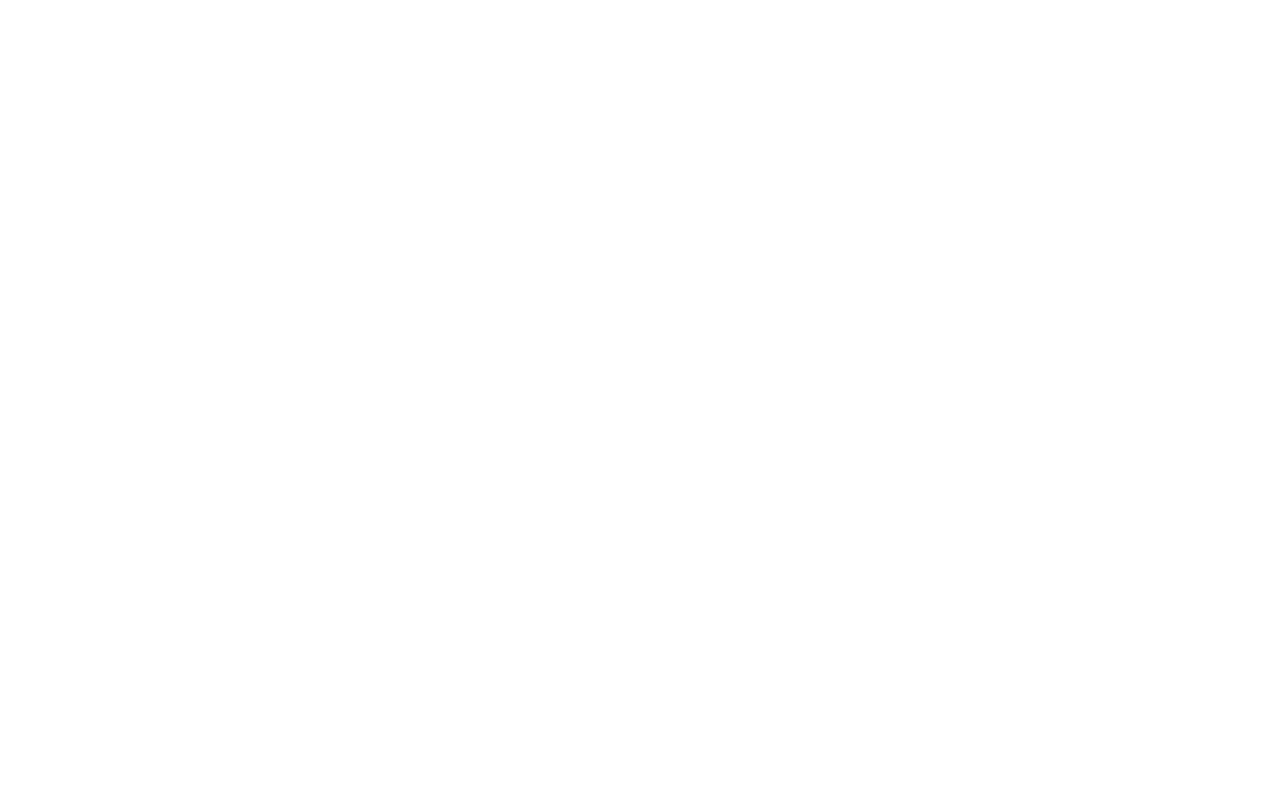
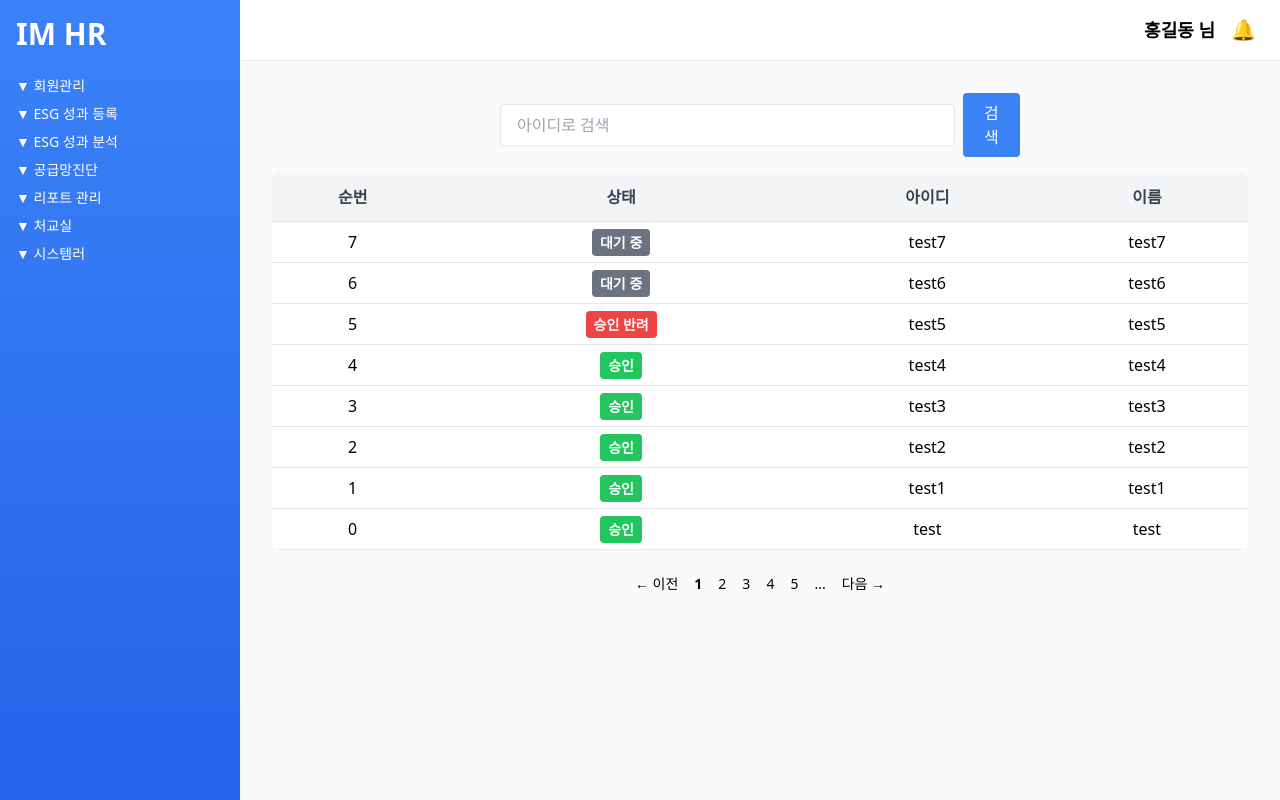
Before and after one commit to saway126/test_hrim, a Vue app: page /admin/user-search in a window 1280 px wide. Before the commit this address had no page. Built offline with nearby package versions, Linux system fonts and the light colour scheme.

Commit message:
[Feat] 회원 검색 기능 추가

```diff
--- a/src/router/index.js
+++ b/src/router/index.js
@@ -2,13 +2,21 @@ import { createRouter, createWebHistory } from 'vue-router'
 import LoginForm from '../components/LoginForm.vue'
 import SignUpForm from '../components/SignUpForm.vue'
 import AdminUserApprovalView from '../views/AdminUserApprovalView.vue'
+import AdminUserSearchView from '../views/AdminUserSearchView.vue'
+
 
 
 
 const routes = [
   { path: '/login', component: LoginForm },
   { path: '/signup', component: SignUpForm },
-  { path: '/admin/user-approval', name: 'admin-user-approval', component: AdminUserApprovalView }
+  { path: '/admin/user-approval', name: 'admin-user-approval', component: AdminUserApprovalView },
+  {
+    path: '/admin/user-search',
+    name: 'admin-user-search',
+    component: AdminUserSearchView
+  }
+
 
 ]
 
--- /dev/null
+++ b/src/views/AdminUserSearchView.vue
@@ -0,0 +1,99 @@
+<template>
+    <div class="flex h-screen">
+      <!-- 사이드바 -->
+      <aside class="w-60 bg-gradient-to-b from-blue-500 to-blue-600 text-white p-4">
+        <h1 class="text-3xl font-bold mb-6">IM HR</h1>
+        <ul class="space-y-2 text-sm">
+          <li v-for="menu in menus" :key="menu">
+            <button class="w-full text-left hover:underline"><span>▼</span> {{ menu }}</button>
+          </li>
+        </ul>
+      </aside>
+
+      <!-- 본문 -->
+      <main class="flex-1 bg-gray-50">
+        <!-- 헤더 -->
+        <header class="flex justify-end items-center px-6 py-4 border-b bg-white">
+          <span class="text-lg font-semibold">홍길동 님</span>
+          <span class="text-yellow-400 text-xl ml-4">🔔</span>
+        </header>
+
+        <!-- 검색창 -->
+        <div class="flex justify-center mt-8 mb-4">
+          <div class="flex items-center space-x-2 w-1/2">
+            <input type="text" v-model="searchText" placeholder="아이디로 검색" class="w-full px-4 py-2 border rounded" />
+            <button class="px-4 py-2 bg-blue-500 text-white rounded hover:bg-blue-600" @click="searchUser">검색</button>
+          </div>
+        </div>
+
+        <!-- 테이블 -->
+        <div class="mx-8 bg-white rounded-lg overflow-hidden">
+          <table class="w-full text-center border-collapse">
+            <thead class="border-b text-gray-700">
+              <tr class="bg-gray-100">
+                <th class="py-3">순번</th>
+                <th>상태</th>
+                <th>아이디</th>
+                <th>이름</th>
+              </tr>
+            </thead>
+            <tbody>
+              <tr v-for="(user, index) in filteredUsers" :key="user.id" class="border-b hover:bg-gray-50">
+                <td class="py-2">{{ user.order }}</td>
+                <td>
+                  <span
+                    class="px-2 py-1 rounded text-white text-sm font-semibold"
+                    :class="{
+                      'bg-gray-500': user.status === '대기 중',
+                      'bg-green-500': user.status === '승인',
+                      'bg-red-500': user.status === '승인 반려'
+                    }"
+                  >
+                    {{ user.status }}
+                  </span>
+                </td>
+                <td>{{ user.id }}</td>
+                <td>{{ user.name }}</td>
+              </tr>
+            </tbody>
+          </table>
+        </div>
+
+        <!-- 페이지네이션 (디자인용, 기능 X) -->
+        <div class="flex justify-center mt-6 text-sm">
+          <button class="px-2">&larr; 이전</button>
+          <button v-for="page in 5" :key="page" class="px-2" :class="{ 'font-bold': page === 1 }">{{ page }}</button>
+          <span class="px-2">...</span>
+          <button class="px-2">다음 &rarr;</button>
+        </div>
+      </main>
+    </div>
+  </template>
+
+  <script setup>
+  import { ref, computed } from 'vue'
+
+  const menus = ['회원관리', 'ESG 성과 등록', 'ESG 성과 분석', '공급망진단', '리포트 관리', '처교실', '시스템러']
+
+  const searchText = ref('')
+
+  const users = ref([
+    { order: 7, status: '대기 중', id: 'test7', name: 'test7' },
+    { order: 6, status: '대기 중', id: 'test6', name: 'test6' },
+    { order: 5, status: '승인 반려', id: 'test5', name: 'test5' },
+    { order: 4, status: '승인', id: 'test4', name: 'test4' },
+    { order: 3, status: '승인', id: 'test3', name: 'test3' },
+    { order: 2, status: '승인', id: 'test2', name: 'test2' },
+    { order: 1, status: '승인', id: 'test1', name: 'test1' },
+    { order: 0, status: '승인', id: 'test', name: 'test' }
+  ])
+
+  const filteredUsers = computed(() => {
+    return users.value.filter(u => u.id.includes(searchText.value))
+  })
+
+  const searchUser = () => {
+    // 실제 API 연동 시 axios로 검색 호출 가능
+    console.log(`검색: ${searchText.value}`)
+  }
+  </script>
```
